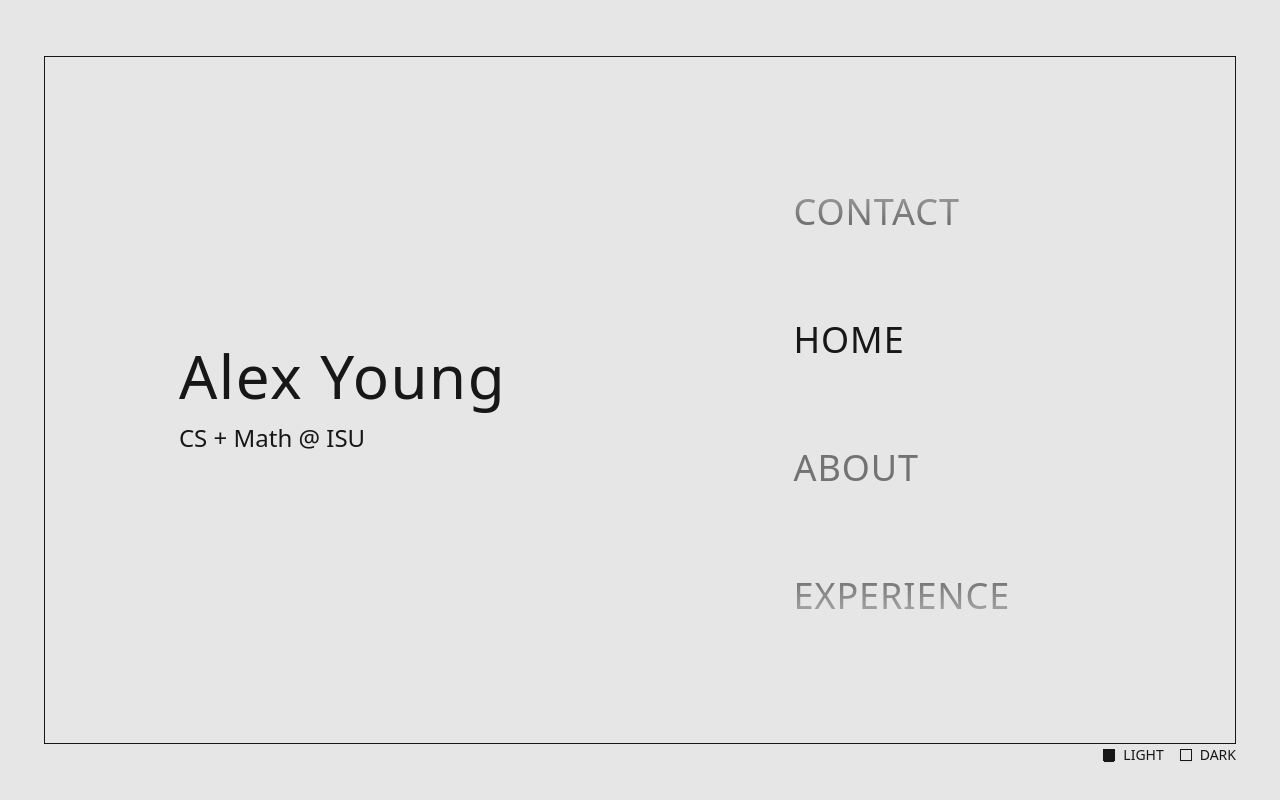
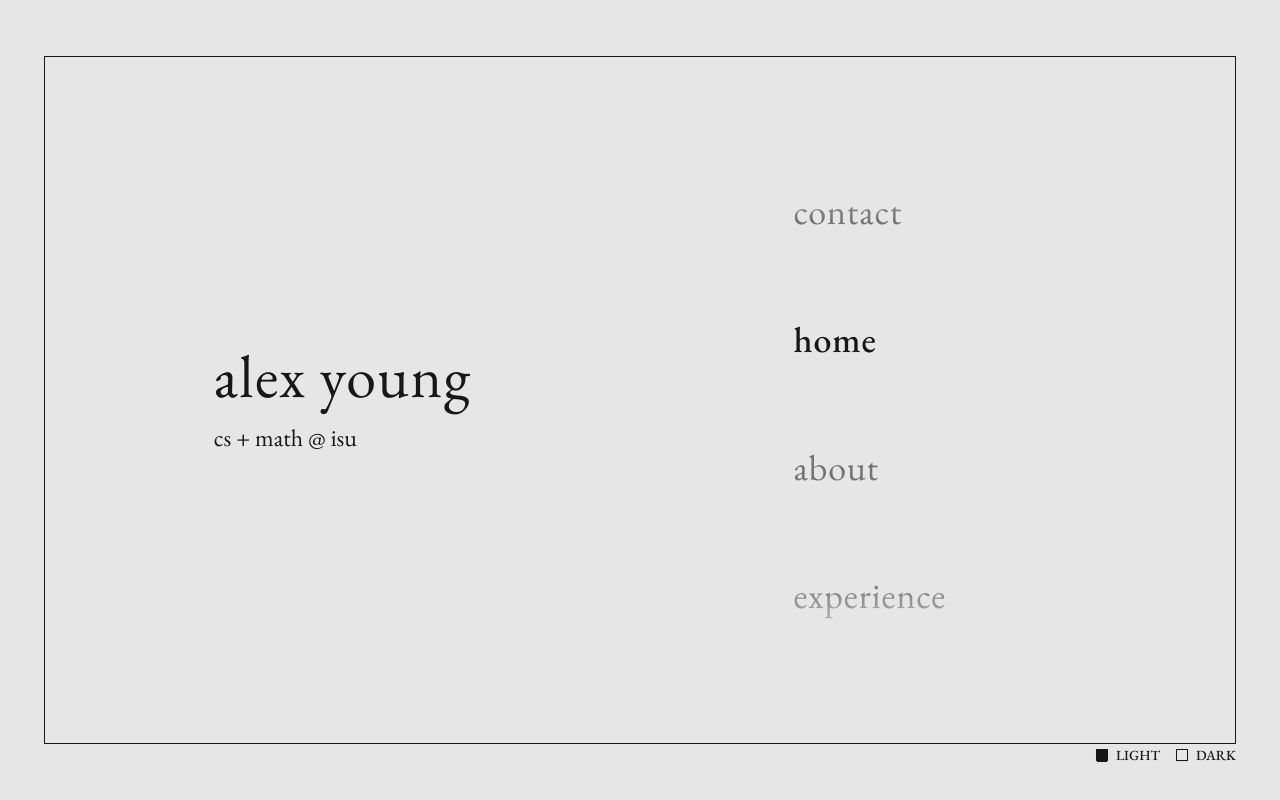
Before and after one commit to alexleyoung/alexleyoung.com, a Next.js app: page / in a window 1280 px wide. Built offline with nearby package versions, Linux system fonts and the light colour scheme.

Commit message:
switch font

```diff
--- a/src/app/layout.tsx
+++ b/src/app/layout.tsx
@@ -1,13 +1,11 @@
 import type { Metadata } from "next";
-import { Noto_Sans_KR } from "next/font/google";
+import { EB_Garamond } from "next/font/google";
 import { ThemeProvider } from "@/components/ThemeProvider"
 import "./globals.css";
 
-const nskr = Noto_Sans_KR({
-  variable: "--font-inter",
+const font = EB_Garamond({
   subsets: ["latin"],
 });
-
 
 export const metadata: Metadata = {
   title: "ALEX YOUNG | PORTFOLIO",
@@ -22,7 +20,7 @@ export default function RootLayout({
   return (
     <html lang="en" suppressHydrationWarning>
       <body
-        className={`${nskr.variable} antialiased`}
+        className={`${font.className} antialiased`}
       >
         <ThemeProvider
           attribute="class"
--- a/src/components/home/HomePage.tsx
+++ b/src/components/home/HomePage.tsx
@@ -1,15 +1,15 @@
 import { InfiniteScrollNav, type NavItem } from "@/components/ui/InfiniteScroll";
 import { RotatingText } from "@/components/ui/RotatingText";
 
-const titles = ["Software Engineer", "CS + Math @ ISU", "President @ CSE Club", "UA @ Honors", "Peer Educator @ MSA"]
+const titles = ["swe @ workiva", "cs + math @ isu", "president @ cse club", "ua @ honors", "peer educator @ msa"]
 
 const sections: NavItem[] = [
-	{ id: "contact", label: "CONTACT", href: "/contact" },
-	{ id: "home", label: "HOME", href: "/" },
-	{ id: "about", label: "ABOUT", href: "/about" },
-	{ id: "experience", label: "EXPERIENCE", href: "/experience" },
-	{ id: "projects", label: "PROJECTS", href: "/projects" },
-	{ id: "involvement", label: "INVOLVEMENT", href: "/involvement" },
+	{ id: "contact", label: "contact", href: "/contact" },
+	{ id: "home", label: "home", href: "/" },
+	{ id: "about", label: "about", href: "/about" },
+	{ id: "experience", label: "experience", href: "/experience" },
+	{ id: "projects", label: "projects", href: "/projects" },
+	{ id: "involvement", label: "involvement", href: "/involvement" },
 	//{ id: "blog", label: "BLOG", href: "/blog" },
 ]
 
@@ -17,7 +17,7 @@ export function HomePage() {
 	return (
 		<div className="grid lg:grid-cols-2 place-items-center h-full">
 			<span id="name" className="flex flex-col gap-4 lg:mt-0 mt-16">
-				<h1 className="lg:text-6xl text-4xl font-extralight tracking-wide">Alex Young</h1>
+				<h1 className="lg:text-6xl text-4xl font-extralight tracking-wide">alex young</h1>
 				<RotatingText messages={titles} textClassName="lg:text-2xl text-xl font-extralight" />
 			</span>
 			<div id="scroll tabs">
--- a/src/components/intro/Intro.tsx
+++ b/src/components/intro/Intro.tsx
@@ -22,8 +22,17 @@ export function Intro() {
 							initial={{ opacity: 1 }}
 							animate={{ opacity: 0 }}
 							transition={{ delay: .7, duration: .3 }}
+							className="font-semibold"
 						>
-							Alex Young
+							alex young
+						</motion.span>
+						<motion.span
+							initial={{ opacity: 1 }}
+							animate={{ opacity: 0 }}
+							transition={{ delay: .775, duration: .3 }}
+							className="font-extralight"
+						>
+							|
 						</motion.span>
 						<motion.span
 							initial={{ opacity: 1 }}
@@ -31,7 +40,7 @@ export function Intro() {
 							transition={{ delay: .85, duration: .3 }}
 							className="font-extralight"
 						>
-							Portfolio
+							portfolio
 						</motion.span>
 					</div>
 				</motion.main>
```
